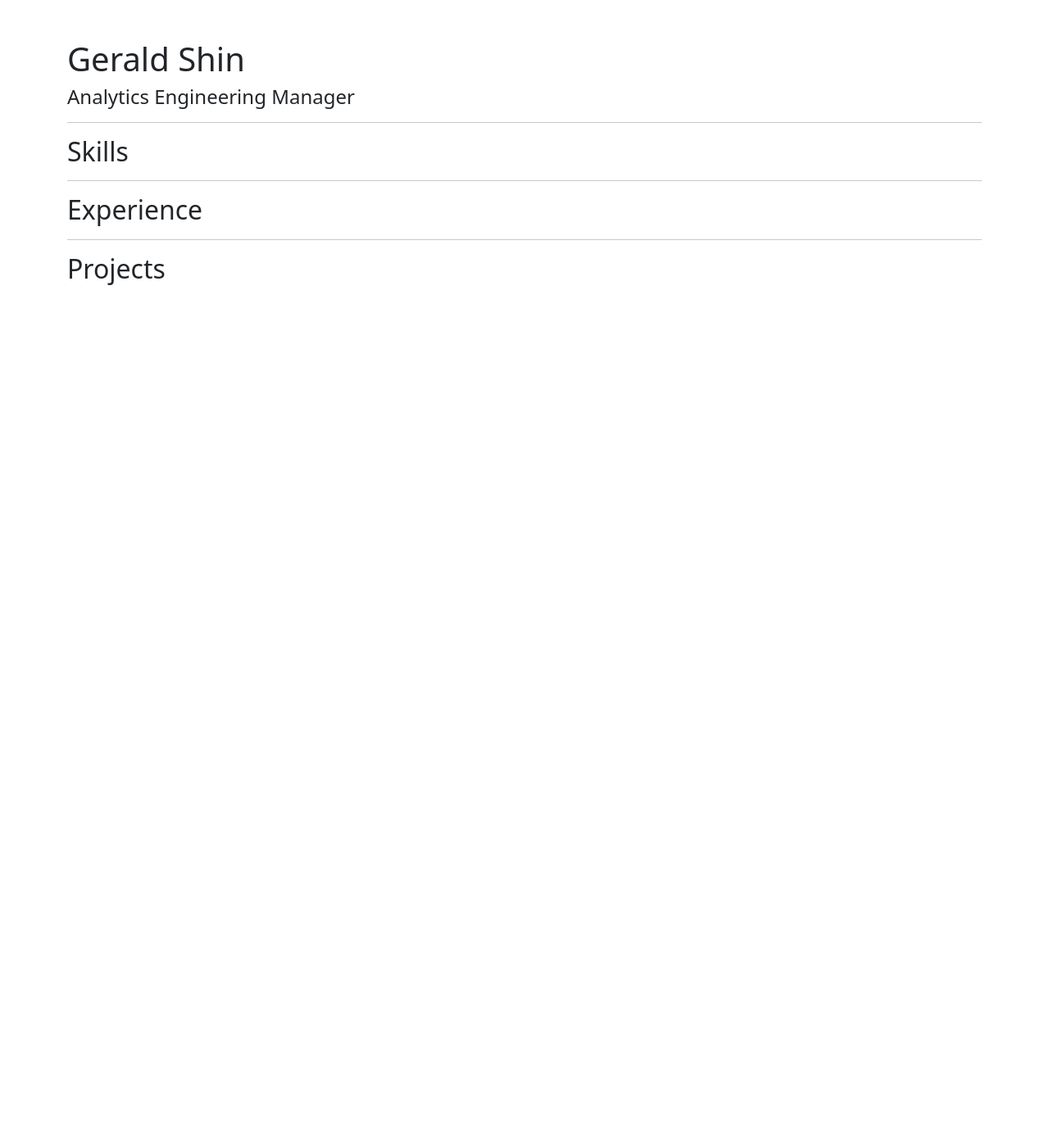
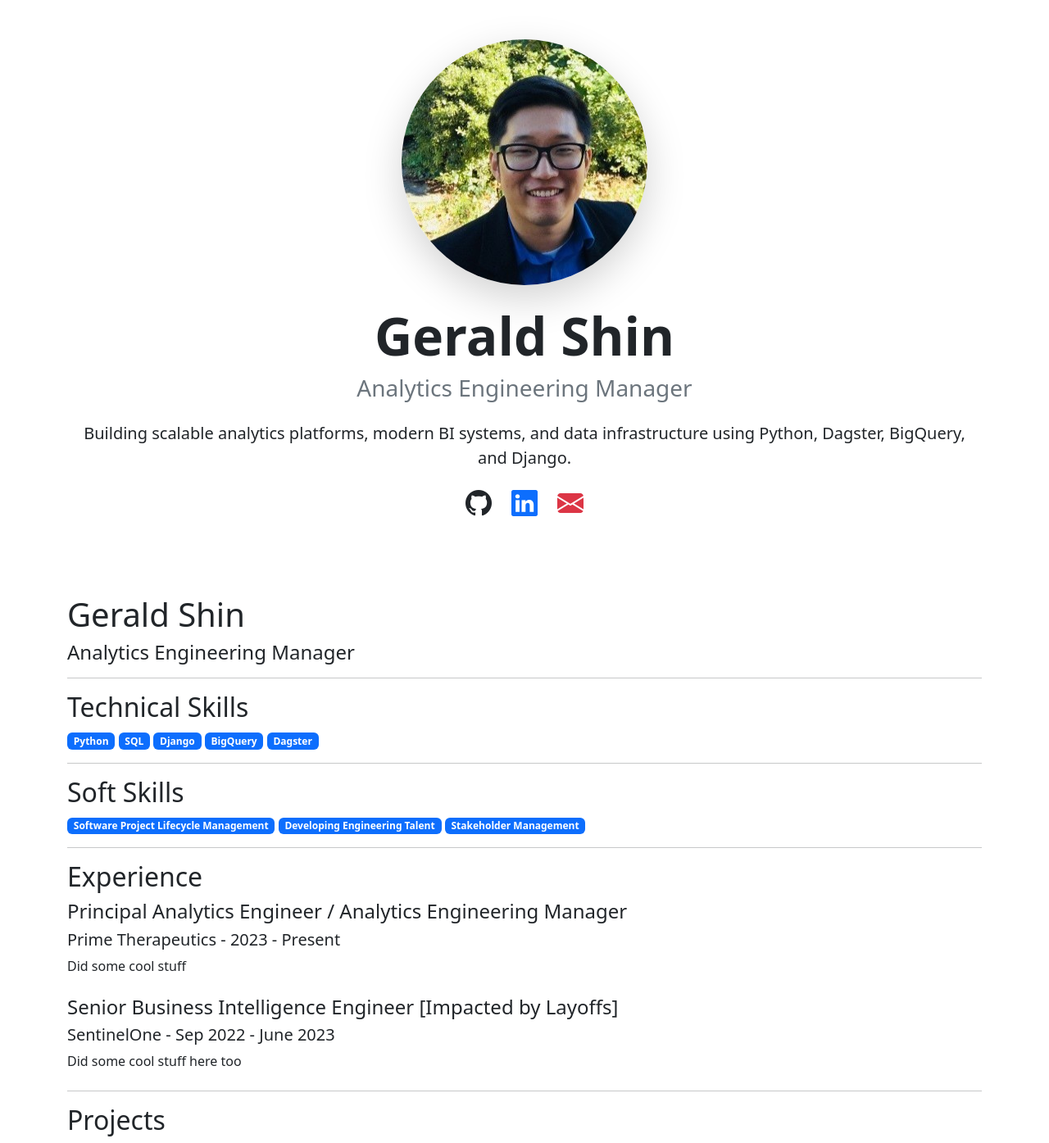
Before and after one commit to GeraldShin/Django-Resume-Website, a Django app: page / in a window 1280 px wide. Shown: the whole page at 82% size. Before the commit the page ends 348 px from the top, so only its background shows below. Run offline with Django 5.2, Linux system fonts and the light colour scheme; data that the repository does not hold is empty.

Commit message:
Adding in a lot of information about skills and changing around how the home html template looks

```diff
--- /dev/null
+++ b/portfolio/data/resume_data.json
@@ -0,0 +1,22 @@
+{
+  "technical_skills": ["Python", "SQL", "Django", "BigQuery", "Dagster"],
+  "soft_skills": ["Software Project Lifecycle Management",
+                  "Developing Engineering Talent",
+                  "Stakeholder Management"
+                  ],
+  "experience": [
+    {
+      "company": "Prime Therapeutics",
+      "title": "Principal Analytics Engineer / Analytics Engineering Manager",
+      "dates": "2023 - Present",
+      "description": "Did some cool stuff"
+    },
+    {
+      "company": "SentinelOne",
+      "title": "Senior Business Intelligence Engineer [Impacted by Layoffs]",
+      "dates": "Sep 2022 - June 2023",
+      "description": "Did some cool stuff here too"
+    }
+  ],
+  "projects": []
+}
--- a/portfolio/templates/portfolio/home.html
+++ b/portfolio/templates/portfolio/home.html
@@ -1,10 +1,95 @@
+{% load static %}
+
+<section class="container py-5">
+
+    <div class="text-center">
+
+        <img
+            src="{% static 'images/LinkedInPFP.jpg' %}"
+            alt="Gerald Shin"
+            class="rounded-circle shadow-lg mb-4"
+            style="
+                width: 300px;
+                height: 300px;
+                object-fit: cover;
+            "
+        >
+
+        <h1 class="display-3 fw-bold">
+            Gerald Shin
+        </h1>
+
+        <h3 class="text-secondary mb-4">
+            Analytics Engineering Manager
+        </h3>
+
+        <p class="lead">
+            Building scalable analytics platforms, modern BI systems,
+            and data infrastructure using Python, Dagster, BigQuery, and Django.
+        </p>
+
+    </div>
+
+<div class="d-flex justify-content-center mt-4">
+
+    <a
+        href="https://github.com/GeraldShin"
+        target="_blank"
+        class="text-dark me-4 social-icon"
+        style="font-size: 2rem;"
+    >
+        <i class="bi bi-github"></i>
+    </a>
+
+    <a
+        href="https://linkedin.com/in/geraldshin"
+        target="_blank"
+        class="text-primary me-4 social-icon"
+        style="font-size: 2rem;"
+    >
+        <i class="bi bi-linkedin"></i>
+    </a>
+
+    <a
+        href="mailto:geraldhshin@gmail.com"
+        class="text-danger social-icon"
+        style="font-size: 2rem;"
+    >
+        <i class="bi bi-envelope-fill"></i>
+    </a>
+
+</div>
+
+
+</section>
 <!DOCTYPE html>
 <html>
 <head>
+
+    <style>
+
+    .social-icon {
+        font-size: 2rem;
+        transition: 0.2s;
+    }
+
+    .social-icon:hover {
+        transform: translateY(-5px) scale(1.2);
+        color: #0d6efd;
+        opacity: 0.8;
+    }
+
+    </style>
+
+
     <title>Gerald Shin</title>
-
+    <link
+        rel="stylesheet"
+        href="https://cdn.jsdelivr.net/npm/bootstrap-icons@1.11.3/font/bootstrap-icons.min.css"
+    >
     <link rel="stylesheet"
-          href="https://cdn.jsdelivr.net/npm/bootstrap@5.3.3/dist/css/bootstrap.min.css">
+          href="https://cdn.jsdelivr.net/npm/bootstrap@5.3.3/dist/css/bootstrap.min.css"
+    >
 </head>
 
 <body>
@@ -17,11 +102,21 @@
     <hr>
 
     <section>
-        <h2>Skills</h2>
+        <h2>Technical Skills</h2>
 
-        {% for skill in skills %}
+        {% for skill in technical_skills %}
             <span class="badge bg-primary">
-                {{ skill.name }}
+                {{ skill }}
+            </span>
+        {% endfor %}
+    </section>
+    <hr>
+    <section>
+        <h2>Soft Skills</h2>
+
+        {% for skill in soft_skills %}
+            <span class="badge bg-primary">
+                {{ skill }}
             </span>
         {% endfor %}
     </section>
@@ -31,10 +126,10 @@
     <section>
         <h2>Experience</h2>
 
-        {% for exp in experiences %}
+        {% for exp in experience %}
             <div class="mb-4">
                 <h4>{{ exp.title }}</h4>
-                <h5>{{ exp.company }}</h5>
+                <h5>{{ exp.company }} - {{ exp.dates }}</h5>
                 <p>{{ exp.description }}</p>
             </div>
         {% endfor %}
--- a/portfolio/views.py
+++ b/portfolio/views.py
@@ -1,4 +1,7 @@
 from django.shortcuts import render
+from django.conf import settings
+import json
+from pathlib import Path
 from .models import Experience, Project, Skill
 
 def home(request):
@@ -6,12 +9,17 @@ def home(request):
     projects = Project.objects.all()
     skills = Skill.objects.all()
 
+    data_path = Path(settings.BASE_DIR) / "portfolio" / "data" / "resume_data.json"
+    with open(data_path, "r", encoding="utf-8") as file:
+        resume = json.load(file)
+
     return render(
         request,
         "portfolio/home.html",
-        {
-            "experiences": experiences,
-            "projects": projects,
-            "skills": skills,
-        }
+        resume,
+        # { # we dont use this anymore since we're going to skip CloudSQL cost
+        #     "experiences": experiences,
+        #     "projects": projects,
+        #     "skills": skills,
+        # }
     )
--- a/resume_site/settings.py
+++ b/resume_site/settings.py
@@ -15,7 +15,9 @@ SECRET_KEY = 'django-insecure-o%e1$!pbpwptc%lekz3j+)w5(=vab@9%1#3=x-vm$^iug$s!hr
 DEBUG = True
 
 ALLOWED_HOSTS = [
-    "https://resumewebsite-1069157667401.us-east1.run.app",
+    '127.0.0.1',
+    'localhost',
+    ".run.app",
     "geraldshin.com",
     "www.geraldshin.com",
 ]
```
Also changed, not shown: portfolio/static/images/LinkedInPFP.jpg (added).
